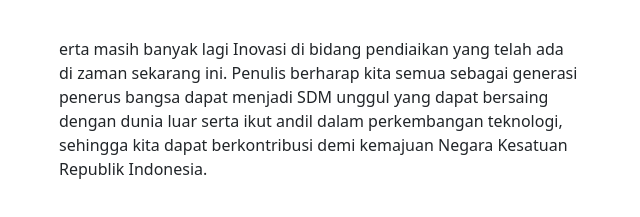
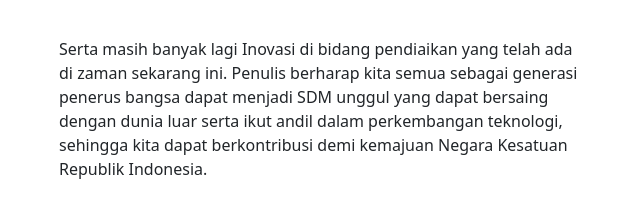
Before and after one commit to kyshaalexandra/proyek_article, a plain HTML site: page index.html in a window 1280 px wide. Shown: the part 4908-5125 px from the top of the page, 569-1209 px from the left. Drawn offline with nearby package versions, Linux system fonts and the light colour scheme.

Commit message:
Update index.html

```diff
--- a/index.html
+++ b/index.html
@@ -215,7 +215,7 @@
               <p>Institusi pendidikan juga tidak ketinggalan dalam memanfaatkan kekuatan media sosial. Fakta menarik tentang media sosial dan pendidikan adalah bahwa sebagian besar jejaring sosial di kampus dikembangkan oleh mahasiswa dan diuji oleh mahasiswa lain. Banyak sekolah yang mulai menggunakan media sosial. Hal ini memudahkan akses informasi siswa dan masyarakat di lembaga pendidikan.
               <br> Dengan bantuan media sosial, hubungan antar sekolah juga dapat terjalin dengan lebih santai dan bebas. Berbagai ide pendidikan dapat dipertukarkan di jejaring sosial. Menciptakan ekosistem pendidikan baru yang positif dan menyenangkan bagi siswa.</p>
               <br>
-              <p>erta masih banyak lagi Inovasi di bidang pendiaikan yang telah ada di zaman sekarang ini. Penulis berharap kita semua sebagai generasi penerus bangsa dapat menjadi SDM unggul yang dapat bersaing dengan dunia luar serta ikut andil dalam perkembangan teknologi, sehingga kita dapat berkontribusi demi kemajuan Negara Kesatuan Republik Indonesia.</p>
+              <p>Serta masih banyak lagi Inovasi di bidang pendiaikan yang telah ada di zaman sekarang ini. Penulis berharap kita semua sebagai generasi penerus bangsa dapat menjadi SDM unggul yang dapat bersaing dengan dunia luar serta ikut andil dalam perkembangan teknologi, sehingga kita dapat berkontribusi demi kemajuan Negara Kesatuan Republik Indonesia.</p>
             </div>
             </div>
             </div>
```
